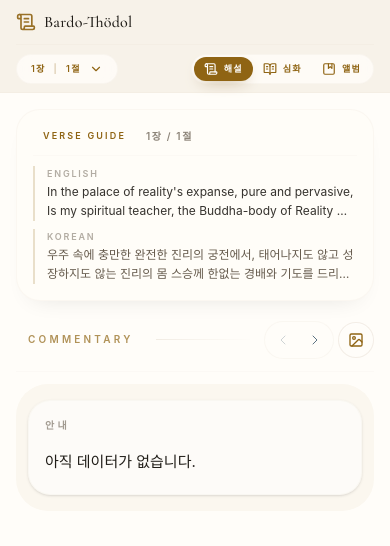
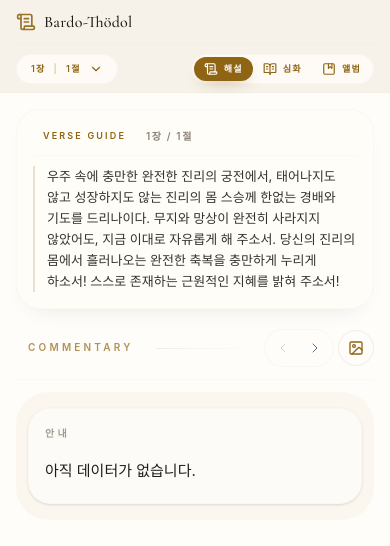
Before and after one commit to concario17-max/Thodol, a React (Vite) app: page /chapter/1/verse/1 in a window 390 px wide. Shown: the top 546 px of the page. Built offline with nearby package versions, Linux system fonts and the light colour scheme; a web font is replaced by a local one.

Commit message:
feat: show only full Korean text in MobileVerseGuide

```diff
--- a/src/components/verse/MobileVerseGuide.tsx
+++ b/src/components/verse/MobileVerseGuide.tsx
@@ -3,11 +3,10 @@ import React from 'react';
 interface MobileVerseGuideProps {
     chapterNum: string;
     verseNum: string;
-    englishText?: string;
     koreanText?: string;
 }
 
-export const MobileVerseGuide = React.memo(({ chapterNum, verseNum, englishText, koreanText }: MobileVerseGuideProps) => {
+export const MobileVerseGuide = React.memo(({ chapterNum, verseNum, koreanText }: MobileVerseGuideProps) => {
     // 좁은 가로 화면에서만 상단에 노출되는 미니 가이드 배너 (lg 이상에서는 숨김 처리)
     return (
         <section className="block w-full overflow-hidden rounded-[1.5rem] border border-gold-border/12 bg-[#fffdf8] p-4 shadow-[0_12px_24px_-16px_rgba(0,0,0,0.12)] dark:border-dark-border/45 dark:bg-[#14110e] lg:hidden">
@@ -20,28 +19,13 @@ export const MobileVerseGuide = React.memo(({ chapterNum, verseNum, englishText,
                 </span>
             </div>
 
-            <div className="mt-2.5 space-y-2">
-                {englishText && (
-                    <div className="border-l-2 border-gold-primary/20 pl-3 dark:border-l-2 dark:border-gold-light/20">
-                        <p className="text-[9px] font-semibold uppercase tracking-[0.2em] text-text-secondary/50 dark:text-dark-text-secondary/55">
-                            English
-                        </p>
-                        <p className="line-clamp-2 font-sans text-[12px] leading-relaxed text-text-primary/90 dark:text-dark-text-primary/90">
-                            {englishText}
-                        </p>
-                    </div>
-                )}
-                {koreanText && (
-                    <div className="border-l-2 border-gold-primary/20 pl-3 dark:border-l-2 dark:border-gold-light/20">
-                        <p className="text-[9px] font-semibold uppercase tracking-[0.2em] text-text-secondary/50 dark:text-dark-text-secondary/55">
-                            Korean
-                        </p>
-                        <p className="line-clamp-2 font-sans text-[12px] leading-relaxed text-text-secondary dark:text-dark-text-secondary">
-                            {koreanText}
-                        </p>
-                    </div>
-                )}
-            </div>
+            {koreanText && (
+                <div className="mt-2.5 border-l-2 border-gold-primary/20 pl-3 dark:border-l-2 dark:border-gold-light/20">
+                    <p className="font-sans text-[13px] leading-relaxed text-text-primary/90 dark:text-dark-text-primary/90 break-keep">
+                        {koreanText}
+                    </p>
+                </div>
+            )}
         </section>
     );
 });
--- a/src/pages/VerseView.tsx
+++ b/src/pages/VerseView.tsx
@@ -391,7 +391,6 @@ const VerseView = () => {
                     <MobileVerseGuide
                         chapterNum={chapterNum ?? ''}
                         verseNum={verseNum ?? ''}
-                        englishText={verseData.translation_en ?? verseData.text?.english ?? undefined}
                         koreanText={verseData.translation_ham ?? undefined}
                     />
                     {!isCommentaryMode ? (
```
